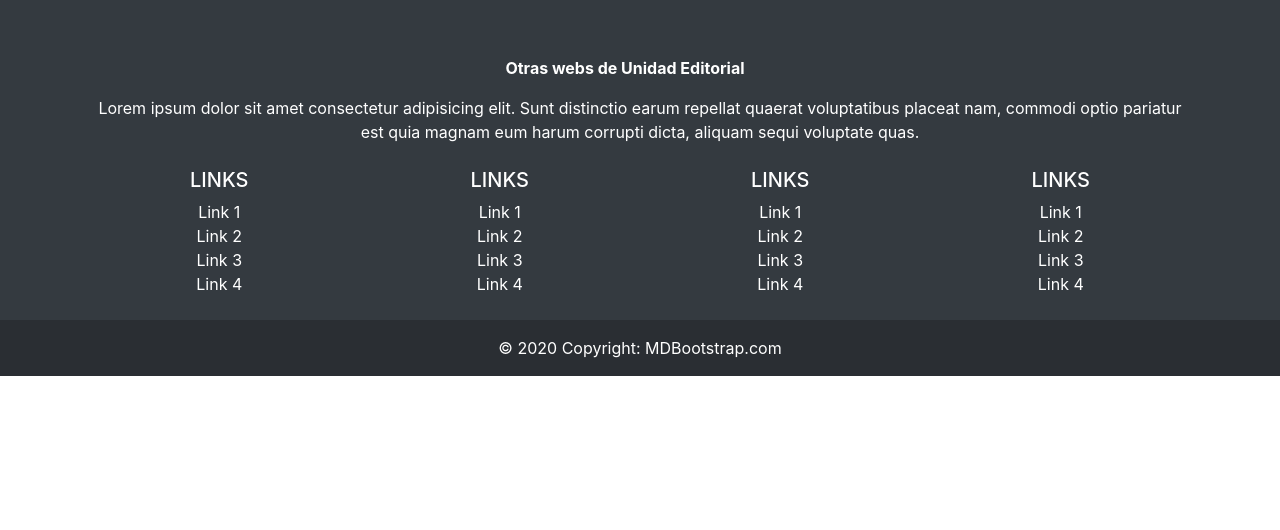
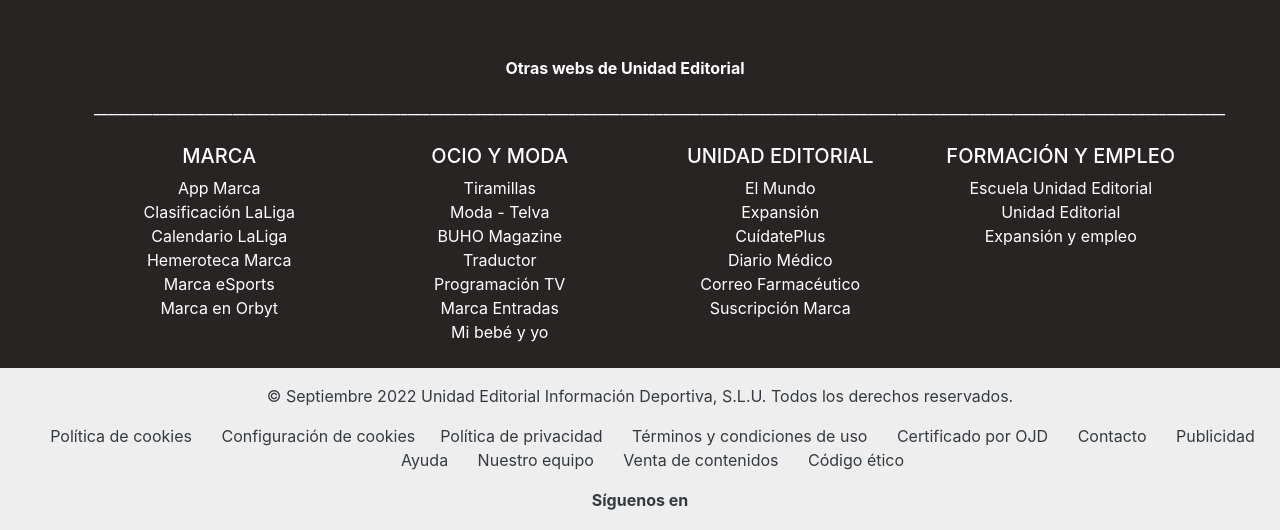
Before and after one commit to AnaCarrizales/practica-B4, a plain HTML site: page index.html in a window 1280 px wide. Shown: the part 3204-3734 px from the top of the page. Before the commit the page ends 3580 px from the top, so only its background shows below. Drawn offline with nearby package versions, Linux system fonts and the light colour scheme.

Commit message:
almost finished footer

```diff
--- a/index.html
+++ b/index.html
@@ -379,7 +379,8 @@
       </ul></div></header>
 
      <!-- Footer -->
-<footer class="bg-dark text-center text-white">
+<!-- -->
+<footer class="text-center text-white" style="background-color:#282424;">
     <!-- Grid container -->
     <div class="container p-4">
       <!-- Section: Social media -->
@@ -416,9 +417,7 @@
       <!-- Section: Text -->
       <section class="mb-4">
         <p>
-          Lorem ipsum dolor sit amet consectetur adipisicing elit. Sunt distinctio earum
-          repellat quaerat voluptatibus placeat nam, commodi optio pariatur est quia magnam
-          eum harum corrupti dicta, aliquam sequi voluptate quas.
+          ___________________________________________________________________________________________________________________________________________________________
         </p>
       </section>
       <!-- Section: Text -->
@@ -429,20 +428,57 @@
         <div class="row">
           <!--Grid column-->
           <div class="col-lg-3 col-md-6 mb-4 mb-md-0">
-            <h5 class="text-uppercase">Links</h5>
+            <h5 class="text-uppercase">Marca</h5>
 
             <ul class="list-unstyled mb-0">
               <li>
-                <a href="#!" class="text-white">Link 1</a>
+                <a href="#!" class="text-white">App Marca</a>
               </li>
               <li>
-                <a href="#!" class="text-white">Link 2</a>
+                <a href="#!" class="text-white">Clasificación LaLiga</a>
               </li>
               <li>
-                <a href="#!" class="text-white">Link 3</a>
+                <a href="#!" class="text-white">Calendario LaLiga</a>
               </li>
               <li>
-                <a href="#!" class="text-white">Link 4</a>
+                <a href="#!" class="text-white">Hemeroteca Marca</a>
+              </li>
+              <li>
+                <a href="#!" class="text-white">Marca eSports</a>
+              </li>
+              <li>
+                <a href="#!" class="text-white">Marca en Orbyt</a>
+              </li>
+            </ul>
+
+          </div>
+          <!--Grid column-->
+
+          <!--Grid column-->
+          <div class="col-lg-3 col-md-6 mb-4 mb-md-0">
+            <h5 class="text-uppercase">Ocio y Moda</h5>
+
+            <ul class="list-unstyled mb-0">
+              <li>
+                <a href="#!" class="text-white">Tiramillas</a>
+              </li>
+              <li>
+                <a href="#!" class="text-white">Moda - Telva</a>
+              </li>
+              <li>
+                <a href="#!" class="text-white">BUHO Magazine</a>
+              </li>
+              <li>
+                <a href="#!" class="text-white">Traductor</a>
+              </li>
+              <li>
+                <a href="#!" class="text-white">Programación TV</a>
+              </li>
+              <li>
+                <a href="#!" class="text-white">Marca Entradas</a>
+              </li>
+              <li>
+                <a href="#!" class="text-white">Mi bebé y yo</a>
               </li>
             </ul>
           </div>
@@ -450,20 +486,26 @@
 
           <!--Grid column-->
           <div class="col-lg-3 col-md-6 mb-4 mb-md-0">
-            <h5 class="text-uppercase">Links</h5>
+            <h5 class="text-uppercase">Unidad editorial</h5>
 
             <ul class="list-unstyled mb-0">
               <li>
-                <a href="#!" class="text-white">Link 1</a>
+                <a href="#!" class="text-white">El Mundo</a>
               </li>
               <li>
-                <a href="#!" class="text-white">Link 2</a>
+                <a href="#!" class="text-white">Expansión</a>
               </li>
               <li>
-                <a href="#!" class="text-white">Link 3</a>
+                <a href="#!" class="text-white">CuídatePlus</a>
               </li>
               <li>
-                <a href="#!" class="text-white">Link 4</a>
+                <a href="#!" class="text-white">Diario Médico</a>
+              </li>
+              <li>
+                <a href="#!" class="text-white">Correo Farmacéutico</a>
+              </li>
+              <li>
+                <a href="#!" class="text-white">Suscripción Marca</a>
               </li>
             </ul>
           </div>
@@ -471,41 +513,17 @@
 
           <!--Grid column-->
           <div class="col-lg-3 col-md-6 mb-4 mb-md-0">
-            <h5 class="text-uppercase">Links</h5>
+            <h5 class="text-uppercase">Formación y Empleo</h5>
 
             <ul class="list-unstyled mb-0">
               <li>
-                <a href="#!" class="text-white">Link 1</a>
+                <a href="#!" class="text-white">Escuela Unidad Editorial</a>
               </li>
               <li>
-                <a href="#!" class="text-white">Link 2</a>
+                <a href="#!" class="text-white">Unidad Editorial</a>
               </li>
               <li>
-                <a href="#!" class="text-white">Link 3</a>
-              </li>
-              <li>
-                <a href="#!" class="text-white">Link 4</a>
-              </li>
-            </ul>
-          </div>
-          <!--Grid column-->
-
-          <!--Grid column-->
-          <div class="col-lg-3 col-md-6 mb-4 mb-md-0">
-            <h5 class="text-uppercase">Links</h5>
-
-            <ul class="list-unstyled mb-0">
-              <li>
-                <a href="#!" class="text-white">Link 1</a>
-              </li>
-              <li>
-                <a href="#!" class="text-white">Link 2</a>
-              </li>
-              <li>
-                <a href="#!" class="text-white">Link 3</a>
-              </li>
-              <li>
-                <a href="#!" class="text-white">Link 4</a>
+                <a href="#!" class="text-white">Expansión y empleo</a>
               </li>
             </ul>
           </div>
@@ -518,13 +536,46 @@
     <!-- Grid container -->
 
     <!-- Copyright -->
-    <div class="text-center p-3" style="background-color: rgba(0, 0, 0, 0.2);">
-      © 2020 Copyright:
-      <a class="text-white" href="https://mdbootstrap.com/">MDBootstrap.com</a>
+    <div class="text-center p-3" style="background-color: #eeeeee">
+
+      <a class="text-dark">© Septiembre 2022 Unidad Editorial Información Deportiva, S.L.U. Todos los derechos reservados.</a>
+      <ul class="about-list"></ul>
+        <li style="display: inline-block; padding-left: 25px;" > <a class="text-dark">Política de cookies</a></li>
+        <li style="display: inline-block; padding-left: 25px;"> <a class="text-dark">Configuración de cookies</a>
+        <li style="display: inline-block; padding-left: 25px;"> <a class="text-dark">Política de privacidad</a></li>
+        <li style="display: inline-block; padding-left: 25px;"> <a class="text-dark">Términos y condiciones de uso</a></li>
+        <li style="display: inline-block; padding-left: 25px;"> <a class="text-dark">Certificado por OJD</a></li>
+        <li style="display: inline-block; padding-left: 25px;"> <a class="text-dark">Contacto</a></li>
+        <li style="display: inline-block; padding-left: 25px;"> <a class="text-dark">Publicidad</a></li>
+        <li style="display: inline-block; padding-left: 25px;"> <a class="text-dark">Ayuda</a></li>
+        <li style="display: inline-block; padding-left: 25px;"> <a class="text-dark">Nuestro equipo</a></li>
+        <li style="display: inline-block; padding-left: 25px;"> <a class="text-dark">Venta de contenidos</a></li>
+        <li style="display: inline-block; padding-left: 25px;"> <a class="text-dark">Código ético</a></li>
+    </ul>
     </div>
-    <!-- Copyright -->
+
+    <aside class="follow-us" style="text-align: center; background-color: #eeeeee;">
+        <b class="text-dark">Síguenos en</b><br><br>
+        <svg xmlns="http://www.w3.org/2000/svg" width="36" height="32" fill="currentColor" class="bi bi-facebook" viewBox="0 0 16 16" style="background-color: #eeeeee;">
+            <path fill="#1778f2"d="M16 8.049c0-4.446-3.582-8.05-8-8.05C3.58 0-.002 3.603-.002 8.05c0 4.017 2.926 7.347 6.75 7.951v-5.625h-2.03V8.05H6.75V6.275c0-2.017 1.195-3.131 3.022-3.131.876 0 1.791.157 1.791.157v1.98h-1.009c-.993 0-1.303.621-1.303 1.258v1.51h2.218l-.354 2.326H9.25V16c3.824-.604 6.75-3.934 6.75-7.951z"></path>
+          </svg>
+        </a>
+        <svg xmlns="http://www.w3.org/2000/svg" width="36" height="32" fill="currentColor" class="bi bi-twitter" viewBox="0 0 16 16" style="background-color: #eeeeee;">
+            <path fill="#00acee"d="M5.026 15c6.038 0 9.341-5.003 9.341-9.334 0-.14 0-.282-.006-.422A6.685 6.685 0 0 0 16 3.542a6.658 6.658 0 0 1-1.889.518 3.301 3.301 0 0 0 1.447-1.817 6.533 6.533 0 0 1-2.087.793A3.286 3.286 0 0 0 7.875 6.03a9.325 9.325 0 0 1-6.767-3.429 3.289 3.289 0 0 0 1.018 4.382A3.323 3.323 0 0 1 .64 6.575v.045a3.288 3.288 0 0 0 2.632 3.218 3.203 3.203 0 0 1-.865.115 3.23 3.23 0 0 1-.614-.057 3.283 3.283 0 0 0 3.067 2.277A6.588 6.588 0 0 1 .78 13.58a6.32 6.32 0 0 1-.78-.045A9.344 9.344 0 0 0 5.026 15z"/>
+          </svg>
+        </a>
+        <svg xmlns="http://www.w3.org/2000/svg" width="36" height="32" fill="currentColor" class="bi bi-rss" viewBox="0 0 16 16" style="background-color: #eeeeee;">
+            <path fill="#ee802f" d="M14 1a1 1 0 0 1 1 1v12a1 1 0 0 1-1 1H2a1 1 0 0 1-1-1V2a1 1 0 0 1 1-1h12zM2 0a2 2 0 0 0-2 2v12a2 2 0 0 0 2 2h12a2 2 0 0 0 2-2V2a2 2 0 0 0-2-2H2z"/>
+            <path fill="#ee802f"d="M5.5 12a1.5 1.5 0 1 1-3 0 1.5 1.5 0 0 1 3 0zm-3-8.5a1 1 0 0 1 1-1c5.523 0 10 4.477 10 10a1 1 0 1 1-2 0 8 8 0 0 0-8-8 1 1 0 0 1-1-1zm0 4a1 1 0 0 1 1-1 6 6 0 0 1 6 6 1 1 0 1 1-2 0 4 4 0 0 0-4-4 1 1 0 0 1-1-1z"/>
+          </svg>
+        </a>
+        </aside>
+
+
   </footer>
   <!-- Footer -->
+
+
 
     <!-- Optional JavaScript -->
     <!-- jQuery first, then Popper.js, then Bootstrap JS -->
```
